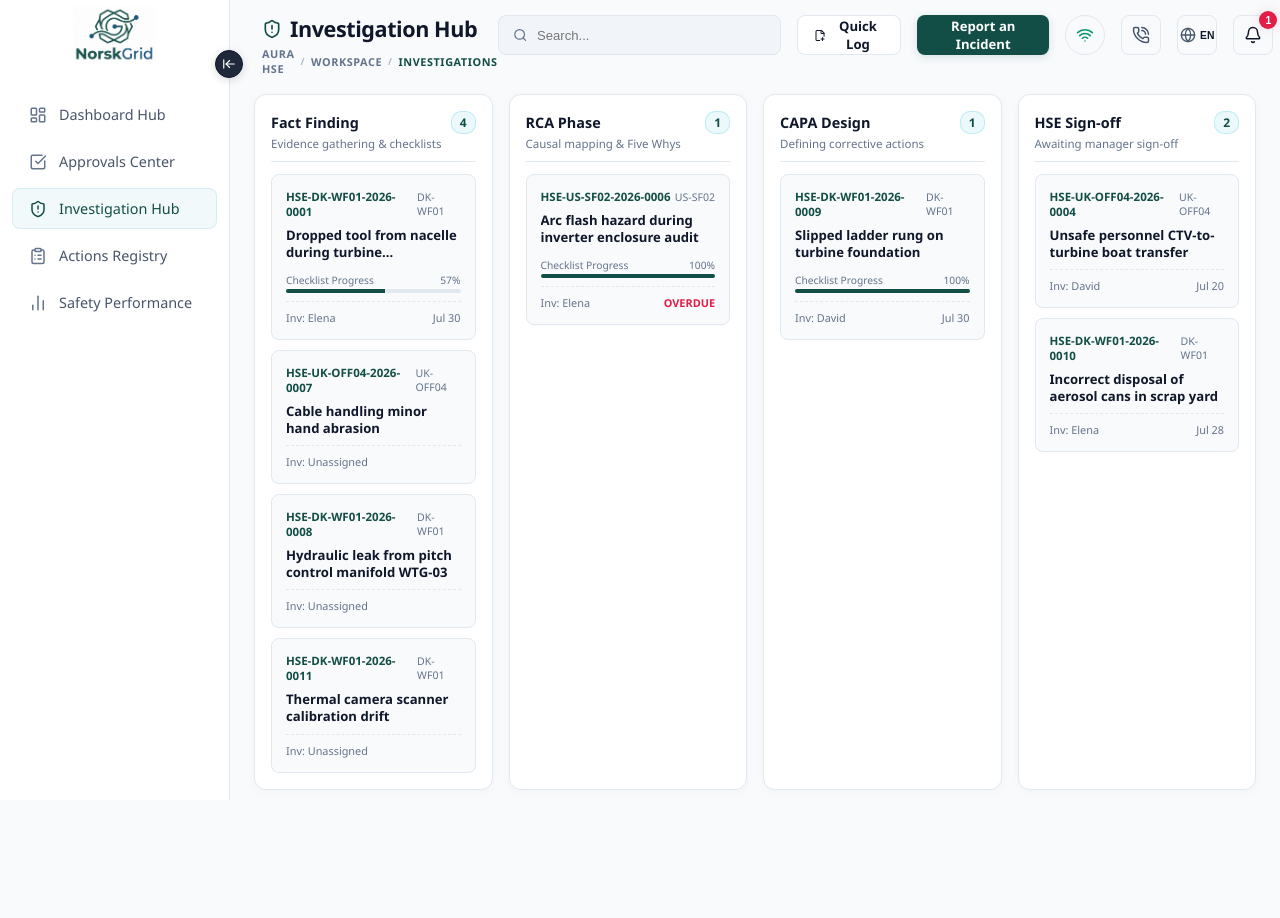
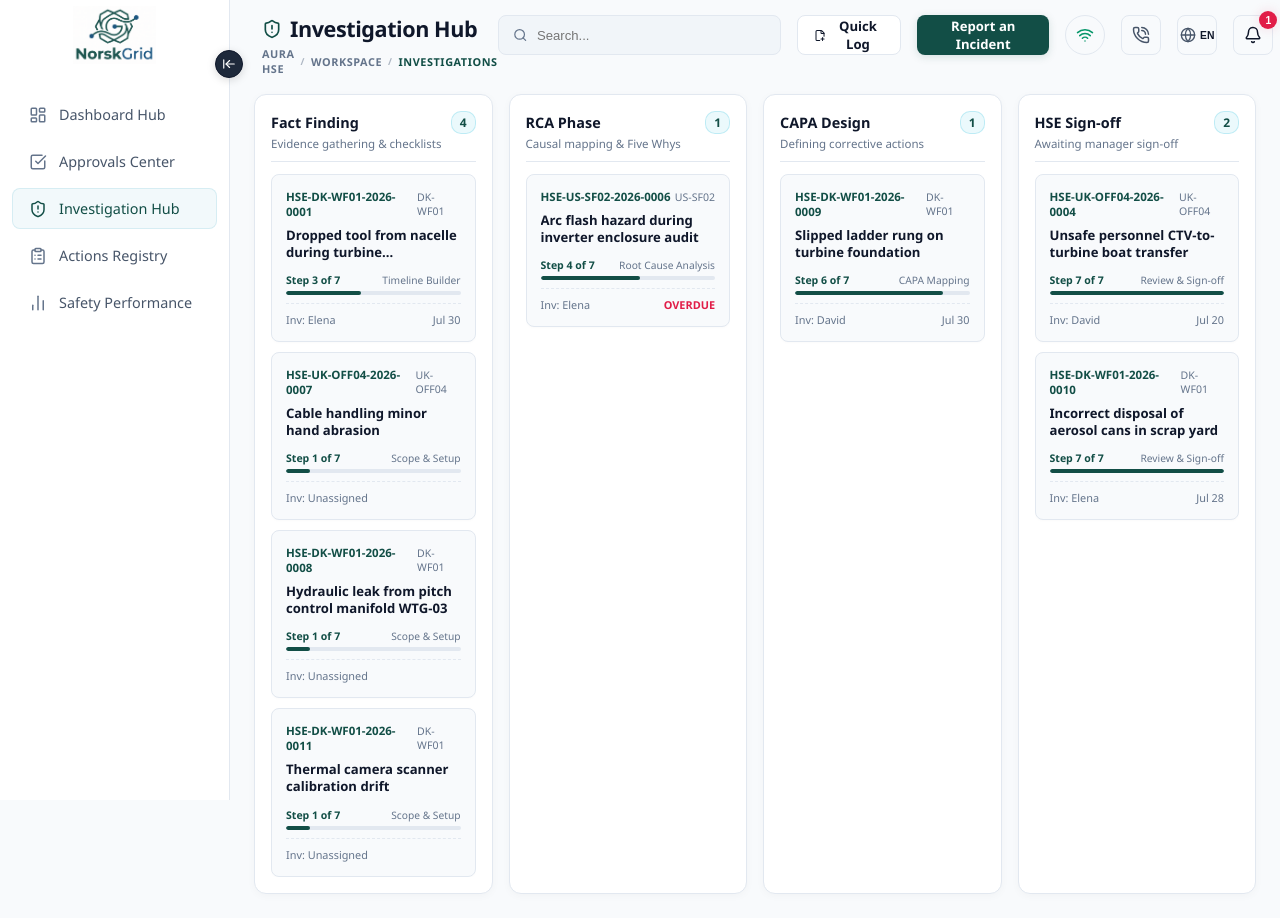
Before and after one commit to ConverseCoE/HSE_Incident, a React (Vite) app: page / in a window 1280 px wide. Both pictures are taken after a click on the item "Investigation Hub". Shown: the top 918 px of the page. Before the commit the page ends 814 px from the top, so only its background shows below. Built offline with nearby package versions, Linux system fonts and the light colour scheme.

Commit message:
Enrich Kanban cards with 7-Step Progress Indicator and remove legacy checklist percentage

```diff
--- a/src/views/InvestigationHub.jsx
+++ b/src/views/InvestigationHub.jsx
@@ -75,6 +75,37 @@ const InvestigationHub = ({ onSelectIncident }) => {
     return 'fact-finding';
   };
 
+  const getStepProgress = (inc) => {
+    if (inc.status === 'Pending Approval') {
+      return { step: 7, total: 7, label: '7/7: Review & Sign-off', pct: 100 };
+    }
+
+    const stage = getIncidentStage(inc);
+    if (stage === 'fact-finding') {
+      const timelineEvents = getTimelineEvents(inc);
+      if (timelineEvents && timelineEvents.length > 1) {
+        return { step: 3, total: 7, label: '3/7: Timeline Builder', pct: 43 };
+      }
+      if (inc.witnesses && inc.witnesses.length > 0) {
+        return { step: 2, total: 7, label: '2/7: Evidence & Witnessing', pct: 28 };
+      }
+      return { step: 1, total: 7, label: '1/7: Scope & Setup', pct: 14 };
+    }
+
+    if (stage === 'rca-phase') {
+      if (inc.investigation?.barrierAnalysis && inc.investigation.barrierAnalysis.length > 0) {
+        return { step: 5, total: 7, label: '5/7: Barrier Safeguard Audit', pct: 71 };
+      }
+      return { step: 4, total: 7, label: '4/7: Root Cause Analysis', pct: 57 };
+    }
+
+    if (stage === 'capa-design') {
+      return { step: 6, total: 7, label: '6/7: CAPA Mapping', pct: 85 };
+    }
+
+    return { step: 1, total: 7, label: '1/7: Scope & Setup', pct: 14 };
+  };
+
   const columns = [
     { id: 'fact-finding', title: 'Fact Finding', description: 'Evidence gathering & checklists' },
     { id: 'rca-phase', title: 'RCA Phase', description: 'Causal mapping & Five Whys' },
@@ -85,7 +116,7 @@ const InvestigationHub = ({ onSelectIncident }) => {
   // Helper to open workspace overlay
   const handleOpenWorkspace = (inc) => {
     setSelectedIncidentId(inc.id);
-    setActiveWorkspaceTab('timeline');
+    setActiveWorkspaceTab('scope');
 
     // Initialize Five Whys input states
     const inv = inc.investigation;
@@ -387,18 +418,25 @@ const InvestigationHub = ({ onSelectIncident }) => {
                             {inc.title}
                           </h4>
 
-                          {/* Progress indicator */}
-                          {inc.status === 'Under Investigation' && (
-                            <div style={{ marginTop: '4px' }}>
-                              <div style={{ display: 'flex', justifyContent: 'space-between', fontSize: '0.64rem', color: 'var(--text-muted)', marginBottom: '2px' }}>
-                                <span>Checklist Progress</span>
-                                <span>{checklistPct}%</span>
+                          {/* 7-Step Progress Indicator Badge */}
+                          {(() => {
+                            const sp = getStepProgress(inc);
+                            return (
+                              <div style={{ marginTop: '4px' }}>
+                                <div style={{ display: 'flex', justifyContent: 'space-between', alignItems: 'center', fontSize: '0.66rem', marginBottom: '4px' }}>
+                                  <span style={{ fontWeight: 700, color: 'var(--accent-cyan)' }}>
+                                    Step {sp.step} of {sp.total}
+                                  </span>
+                                  <span style={{ fontSize: '0.64rem', color: 'var(--text-muted)', fontWeight: 500 }}>
+                                    {sp.label.split(':')[1]}
+                                  </span>
+                                </div>
+                                <div style={{ width: '100%', height: '4px', background: '#e2e8f0', borderRadius: '2px', overflow: 'hidden' }}>
+                                  <div style={{ width: `${sp.pct}%`, height: '100%', background: 'var(--accent-cyan)', borderRadius: '2px', transition: 'width 0.3s ease' }} />
+                                </div>
                               </div>
-                              <div style={{ width: '100%', height: '4px', background: '#e2e8f0', borderRadius: '2px', overflow: 'hidden' }}>
-                                <div style={{ width: `${checklistPct}%`, height: '100%', background: 'var(--accent-cyan)' }} />
-                              </div>
-                            </div>
-                          )}
+                            );
+                          })()}
 
                           {/* Investigator / Due Date info */}
                           <div style={{
```
